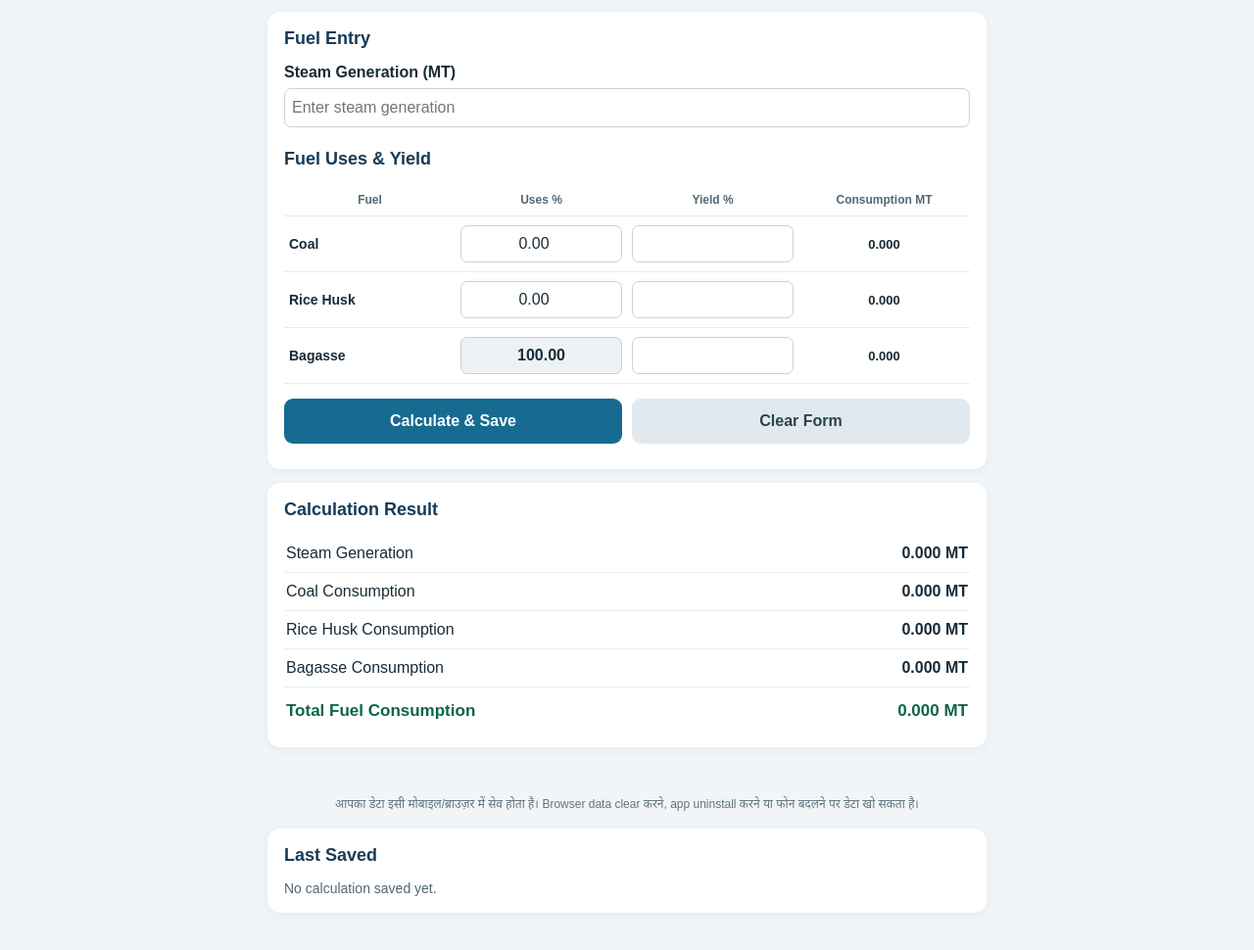
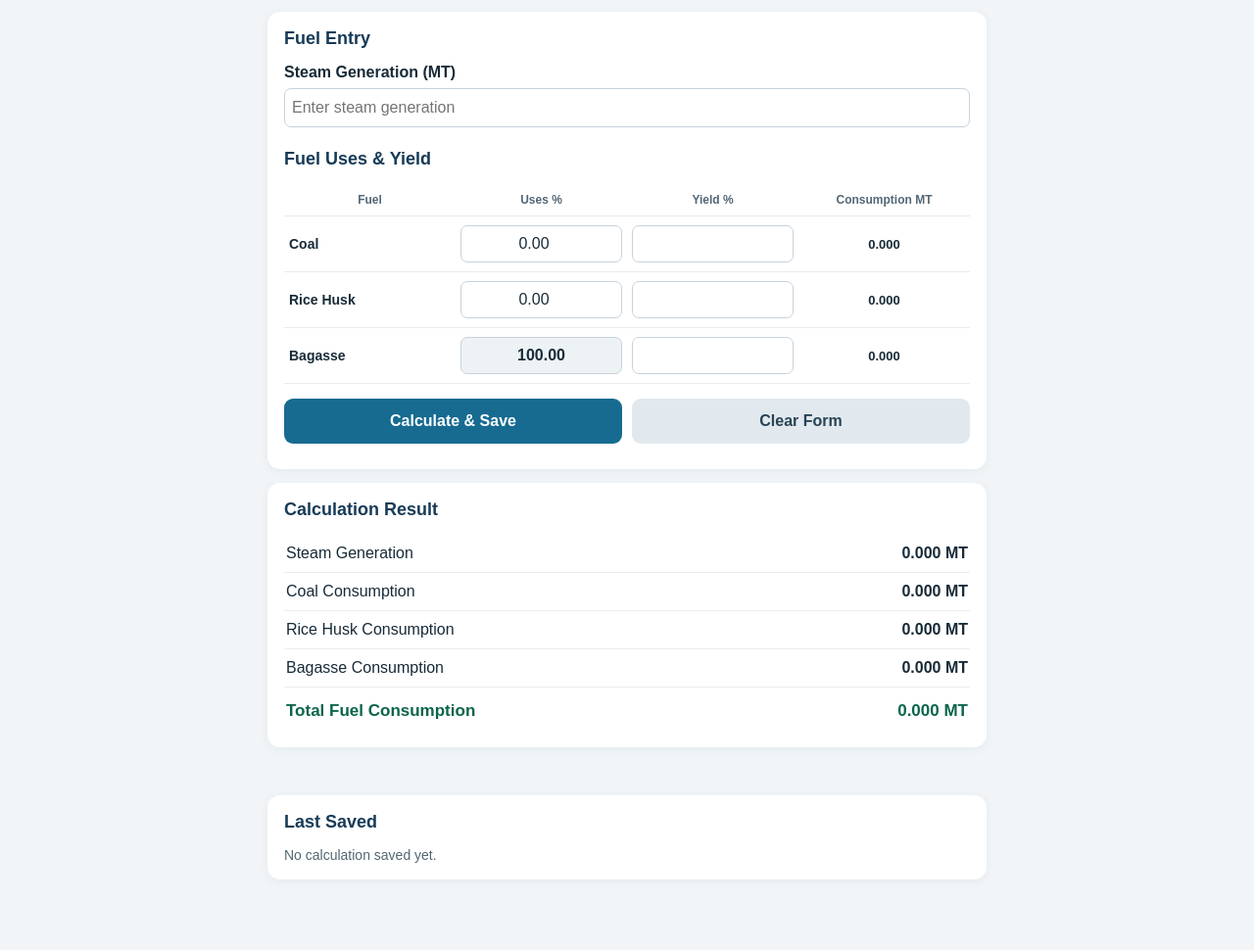
Before and after one commit to bhagirath06/fuel-calc, a plain HTML site: page index.html in a window 1280 px wide. Shown: the part 104-1074 px from the top of the page at 98% size. Drawn offline with Linux system fonts and the light colour scheme.

Commit message:
Update index.html

```diff
--- a/index.html
+++ b/index.html
@@ -166,8 +166,6 @@
     <div id="message" role="status" aria-live="polite"></div>
 
     <p class="footnote">
-      आपका डेटा इसी मोबाइल/ब्राउज़र में सेव होता है।
-      Browser data clear करने, app uninstall करने या फोन बदलने पर डेटा खो सकता है।
     </p>
 
     <section class="panel saved">
```
